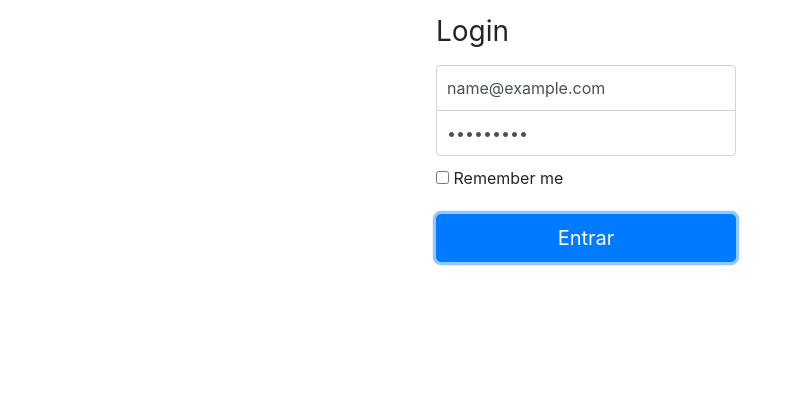
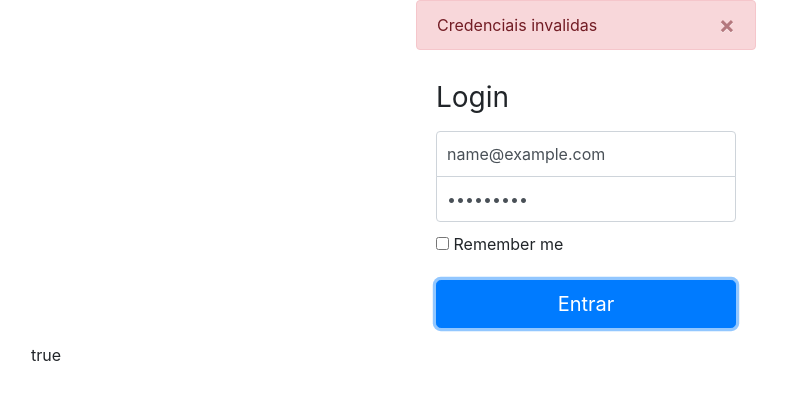
Before and after one commit to WillRy/shopping-spa, an Angular app: page /login in a window 1280 px wide. Both pictures are taken after typing "name@example.com", "Sample123" into the empty fields and a click on the button "Entrar". Shown: the top 400 px of the page, without its empty margins (54-841 px from the left). Built offline with nearby package versions, Linux system fonts and the light colour scheme; no server answers.

Commit message:
Criado componente para mensagens de erros
-Criado o login
-Criado componente para exibir mensages de erro
-O Componente utiliza Input e Output junto a evento para
two way data binding do componente, podendo
habilitar e desabilitar a janela de erro

```diff
--- a/src/app/app.module.ts
+++ b/src/app/app.module.ts
@@ -23,6 +23,7 @@ import {
 import {
   CategoryListComponent
 } from './components/pages/category/category-list/category-list.component';
+import { AlertErrorComponent } from './components/bootstrap/alert-error/alert-error.component';
 
 const routes: Routes = [{
     path: 'login',
@@ -42,7 +43,8 @@ const routes: Routes = [{
   declarations: [
     AppComponent,
     LoginComponent,
-    CategoryListComponent
+    CategoryListComponent,
+    AlertErrorComponent
   ],
   imports: [
     BrowserModule,
--- /dev/null
+++ b/src/app/components/bootstrap/alert-error/alert-error.component.html
@@ -0,0 +1,6 @@
+<div class="alert alert-danger alert-dismissible fade show" role="alert" *ngIf="_show">
+  <ng-content></ng-content>
+  <button type="button" class="close" aria-label="Close" (click)="hide()">
+    <span aria-hidden="true">&times;</span>
+  </button>
+</div>
--- /dev/null
+++ b/src/app/components/bootstrap/alert-error/alert-error.component.ts
@@ -0,0 +1,34 @@
+import {
+  Component,
+  OnInit,
+  Input,
+  Output,
+  EventEmitter
+} from '@angular/core';
+
+@Component({
+  // tslint:disable-next-line: component-selector
+  selector: 'alert-error',
+  templateUrl: './alert-error.component.html',
+  styleUrls: ['./alert-error.component.css']
+})
+export class AlertErrorComponent implements OnInit {
+
+  @Output()
+  showChange: EventEmitter < boolean > = new EventEmitter < boolean > ();
+  _show = false;
+
+  constructor() {}
+
+  ngOnInit() {}
+
+  @Input()
+  set show(value) {
+    this._show = value;
+    this.showChange.emit(value);
+  }
+  hide() {
+    this.show = false;
+  }
+
+}
--- a/src/app/components/pages/login/login.component.html
+++ b/src/app/components/pages/login/login.component.html
@@ -1,11 +1,16 @@
+<div class="col col-md-4 offset-4" *ngIf="showMessageError" >
+<alert-error [(show)]="showMessageError">Credenciais invalidas</alert-error>
+</div>
+
+
 <form class="form-signin" (submit)="submit()">
   <h1 class="h3 mb-3 font-weight-normal">Login</h1>
   <label for="email" class="sr-only">Email</label>
-  <input type="email" id="email" name="email" class="form-control"  placeholder="Digite o email"
-    required autofocus [(ngModel)]="credentials.email">
+  <input type="email" id="email" name="email" class="form-control" placeholder="Digite o email" required autofocus
+    [(ngModel)]="credentials.email">
   <label for="password" class="sr-only">Password</label>
   <input type="password" id="password" name="password" class="form-control" placeholder="Digite a senha" required
-  [(ngModel)]="credentials.password">
+    [(ngModel)]="credentials.password">
   <div class="checkbox mb-3">
     <label>
       <input type="checkbox" value="remember-me"> Remember me
@@ -13,3 +18,4 @@
   </div>
   <button class="btn btn-lg btn-primary btn-block" type="submit">Entrar</button>
 </form>
+{{showMessageError}}
--- a/src/app/components/pages/login/login.component.ts
+++ b/src/app/components/pages/login/login.component.ts
@@ -21,6 +21,8 @@ export class LoginComponent implements OnInit {
     password: ''
   };
 
+  showMessageError = false;
+
   constructor(private http: HttpClient, private router: Router) {}
 
   ngOnInit() {}
@@ -33,7 +35,9 @@ export class LoginComponent implements OnInit {
           window.localStorage.setItem('token', token);
           this.router.navigate(['categories/list']);
         },
-        error => console.log(error));
+        responseError => {
+          this.showMessageError = true;
+        });
 
     return false;
   }
```
Also changed, not shown: src/app/components/bootstrap/alert-error/alert-error.component.css (added), 1 other file (tests, documents, lock files or other folders).
